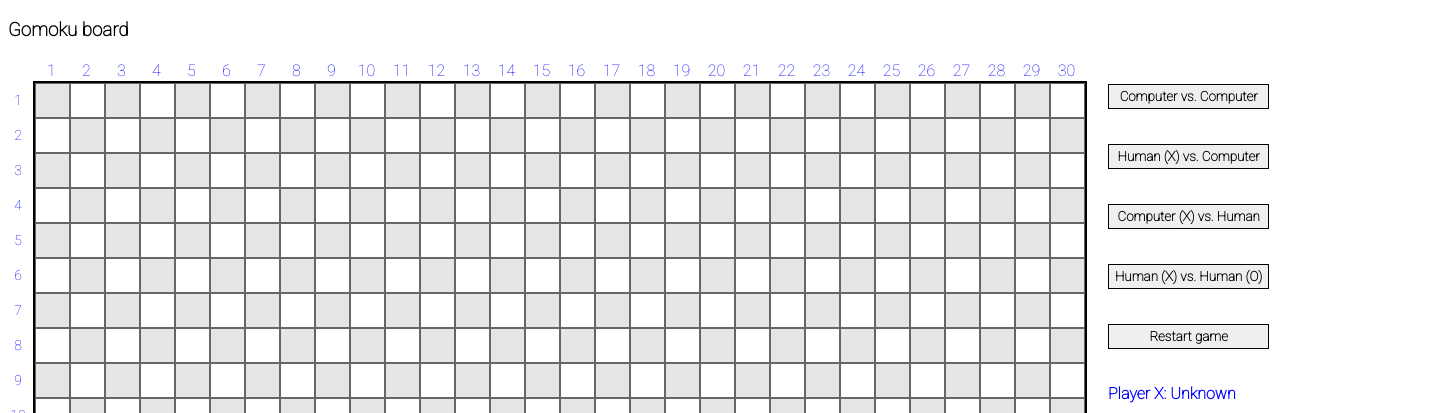
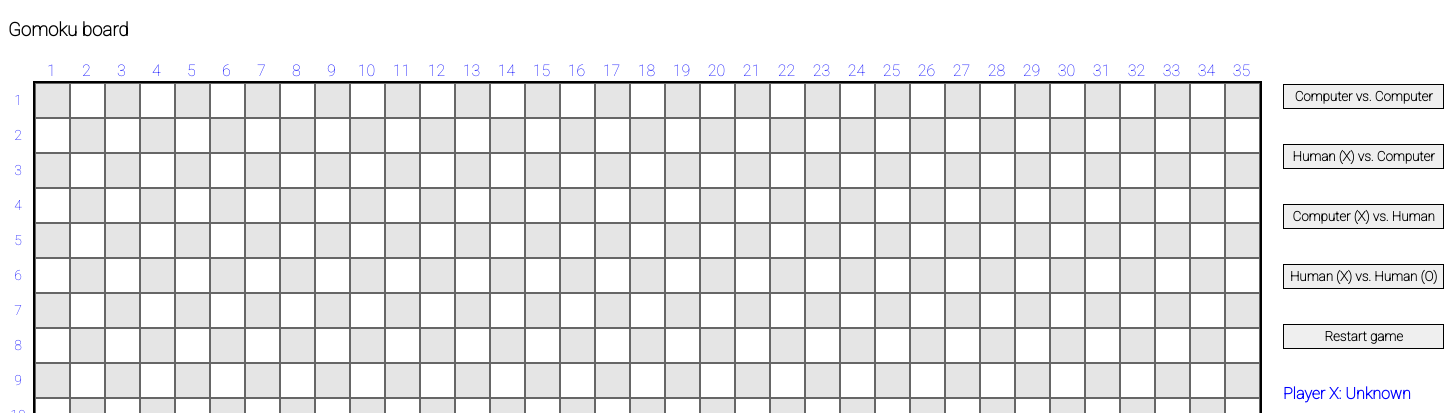
Before and after one commit to tranquocphongvn/gomoku_js, a plain HTML site: page index.html in a window 1280 px wide. Shown: the top 413 px of the page, 1449 px wide, since content can reach past the window. Drawn offline with Linux system fonts and the light colour scheme.

Commit message:
update the .root width

```diff
--- a/main.css
+++ b/main.css
@@ -1,12 +1,16 @@
 :root {
     --cell-width-height: 35px;
-    --grid-columns: 30;
+    --grid-columns: 35;
     --grid-rows: 25;
     --grid-width: calc(var(--grid-columns) * var(--cell-width-height));
 }
 
 * {
     font-family: 'Roboto', sans-serif;
+}
+
+.root {
+    width: var(--grid-width)
 }
 
 .grid-caro .grid-column-headers {
```
